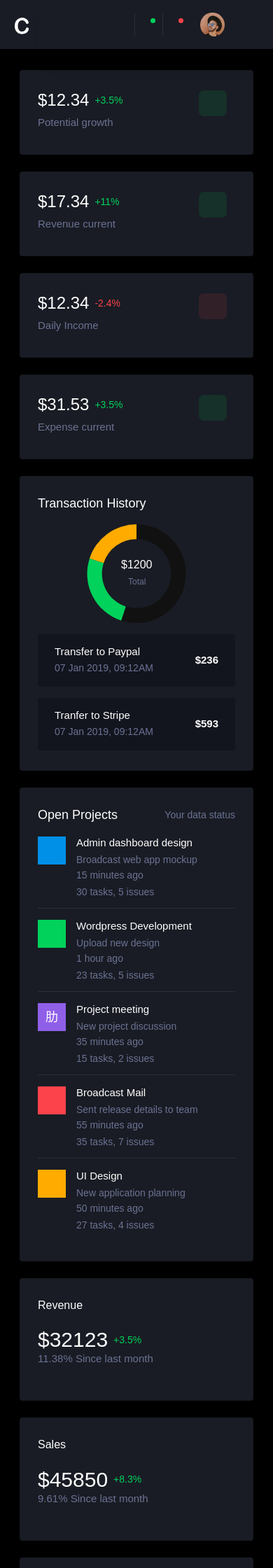
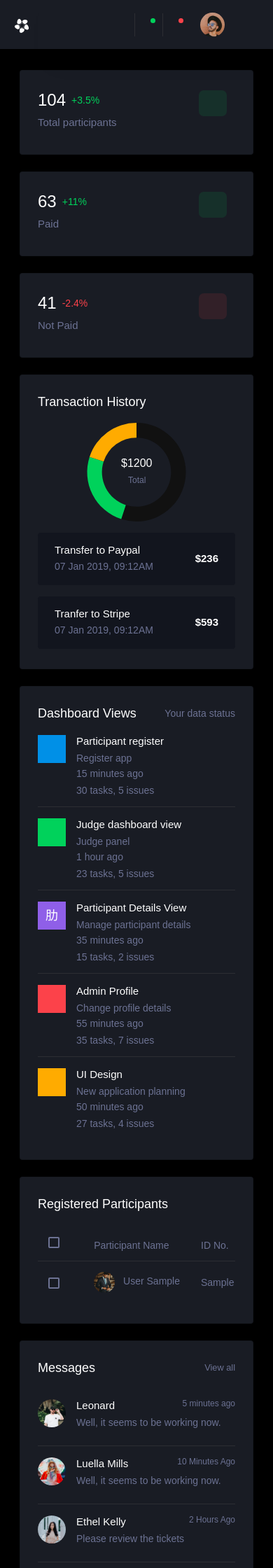
Before and after one commit to enoskyeza/toy_festival_app, a Django app: page / in a window 390 px wide. Shown: the top 2240 px of the page at 70% size. Run offline with Django 4.2, Linux system fonts and the light colour scheme; tables that the repository leaves empty hold one stand-in row (values such as "Sample post"); some libraries are stand-ins or nearby versions; some web fonts are replaced.

Commit message:
modified dashboard

```diff
--- a/tf_app/admin_dashboard/templates/admin_dashboard/dashboard.html
+++ b/tf_app/admin_dashboard/templates/admin_dashboard/dashboard.html
@@ -327,7 +327,7 @@
                 <a class="nav-link" id="profileDropdown" href="#" data-toggle="dropdown">
                   <div class="navbar-profile">
                     <img class="img-xs rounded-circle" src="{% static 'admin_dashboard/assets/images/faces/face15.jpg' %}" alt="">
-                    <p class="mb-0 d-none d-sm-block navbar-profile-name">Henry Klein</p>
+                    <p class="mb-0 d-none d-sm-block navbar-profile-name">Kagga Paul</p>
                     <i class="mdi mdi-menu-down d-none d-sm-block"></i>
                   </div>
                 </a>
@@ -369,13 +369,13 @@
         <div class="main-panel">
           <div class="content-wrapper">
             <div class="row">
-              <div class="col-xl-3 col-sm-6 grid-margin stretch-card">
+              <div class="col-xl-4 col-sm-6 grid-margin stretch-card">
                 <div class="card">
                   <div class="card-body">
                     <div class="row">
                       <div class="col-9">
                         <div class="d-flex align-items-center align-self-start">
-                          <h3 class="mb-0">$12.34</h3>
+                          <h3 class="mb-0">104</h3>
                           <p class="text-success ml-2 mb-0 font-weight-medium">+3.5%</p>
                         </div>
                       </div>
@@ -385,17 +385,17 @@
                         </div>
                       </div>
                     </div>
-                    <h6 class="text-muted font-weight-normal">Potential growth</h6>
+                    <h6 class="text-muted font-weight-normal">Total participants</h6>
                   </div>
                 </div>
               </div>
-              <div class="col-xl-3 col-sm-6 grid-margin stretch-card">
+              <div class="col-xl-4 col-sm-6 grid-margin stretch-card">
                 <div class="card">
                   <div class="card-body">
                     <div class="row">
                       <div class="col-9">
                         <div class="d-flex align-items-center align-self-start">
-                          <h3 class="mb-0">$17.34</h3>
+                          <h3 class="mb-0">63</h3>
                           <p class="text-success ml-2 mb-0 font-weight-medium">+11%</p>
                         </div>
                       </div>
@@ -405,17 +405,17 @@
                         </div>
                       </div>
                     </div>
-                    <h6 class="text-muted font-weight-normal">Revenue current</h6>
+                    <h6 class="text-muted font-weight-normal">Paid</h6>
                   </div>
                 </div>
               </div>
-              <div class="col-xl-3 col-sm-6 grid-margin stretch-card">
+              <div class="col-xl-4 col-sm-6 grid-margin stretch-card">
                 <div class="card">
                   <div class="card-body">
                     <div class="row">
                       <div class="col-9">
                         <div class="d-flex align-items-center align-self-start">
-                          <h3 class="mb-0">$12.34</h3>
+                          <h3 class="mb-0">41</h3>
                           <p class="text-danger ml-2 mb-0 font-weight-medium">-2.4%</p>
                         </div>
                       </div>
@@ -425,11 +425,11 @@
                         </div>
                       </div>
                     </div>
-                    <h6 class="text-muted font-weight-normal">Daily Income</h6>
+                    <h6 class="text-muted font-weight-normal">Not Paid</h6>
                   </div>
                 </div>
               </div>
-              <div class="col-xl-3 col-sm-6 grid-margin stretch-card">
+              {% comment %} <div class="col-xl-3 col-sm-6 grid-margin stretch-card">
                 <div class="card">
                   <div class="card-body">
                     <div class="row">
@@ -448,7 +448,7 @@
                     <h6 class="text-muted font-weight-normal">Expense current</h6>
                   </div>
                 </div>
-              </div>
+              </div> {% endcomment %}
             </div>
 
             <div class="row">
@@ -482,7 +482,7 @@
                 <div class="card">
                   <div class="card-body">
                     <div class="d-flex flex-row justify-content-between">
-                      <h4 class="card-title mb-1">Open Projects</h4>
+                      <h4 class="card-title mb-1">Dashboard Views</h4>
                       <p class="text-muted mb-1">Your data status</p>
                     </div>
                     <div class="row">
@@ -496,8 +496,8 @@
                             </div>
                             <div class="preview-item-content d-sm-flex flex-grow">
                               <div class="flex-grow">
-                                <h6 class="preview-subject">Admin dashboard design</h6>
-                                <p class="text-muted mb-0">Broadcast web app mockup</p>
+                                <h6 class="preview-subject">Participant register</h6>
+                                <p class="text-muted mb-0">Register app</p>
                               </div>
                               <div class="mr-auto text-sm-right pt-2 pt-sm-0">
                                 <p class="text-muted">15 minutes ago</p>
@@ -513,8 +513,8 @@
                             </div>
                             <div class="preview-item-content d-sm-flex flex-grow">
                               <div class="flex-grow">
-                                <h6 class="preview-subject">Wordpress Development</h6>
-                                <p class="text-muted mb-0">Upload new design</p>
+                                <h6 class="preview-subject">Judge dashboard view</h6>
+                                <p class="text-muted mb-0">Judge panel</p>
                               </div>
                               <div class="mr-auto text-sm-right pt-2 pt-sm-0">
                                 <p class="text-muted">1 hour ago</p>
@@ -530,8 +530,8 @@
                             </div>
                             <div class="preview-item-content d-sm-flex flex-grow">
                               <div class="flex-grow">
-                                <h6 class="preview-subject">Project meeting</h6>
-                                <p class="text-muted mb-0">New project discussion</p>
+                                <h6 class="preview-subject">Participant Details View</h6>
+                                <p class="text-muted mb-0">Manage participant details</p>
                               </div>
                               <div class="mr-auto text-sm-right pt-2 pt-sm-0">
                                 <p class="text-muted">35 minutes ago</p>
@@ -547,8 +547,8 @@
                             </div>
                             <div class="preview-item-content d-sm-flex flex-grow">
                               <div class="flex-grow">
-                                <h6 class="preview-subject">Broadcast Mail</h6>
-                                <p class="text-muted mb-0">Sent release details to team</p>
+                                <h6 class="preview-subject">Admin Profile</h6>
+                                <p class="text-muted mb-0">Change profile details</p>
                               </div>
                               <div class="mr-auto text-sm-right pt-2 pt-sm-0">
                                 <p class="text-muted">55 minutes ago</p>
@@ -581,7 +581,7 @@
               </div>
             </div>
 
-            <div class="row">
+            {% comment %} <div class="row">
               <div class="col-sm-4 grid-margin">
                 <div class="card">
                   <div class="card-body">
@@ -639,13 +639,13 @@
                   </div>
                 </div>
               </div>
-            </div>
+            </div> {% endcomment %}
 
             <div class="row ">
               <div class="col-12 grid-margin">
                 <div class="card">
                   <div class="card-body">
-                    <h4 class="card-title">Order Status</h4>
+                    <h4 class="card-title">Registered participants</h4>
                     <div class="table-responsive">
                       <table class="table">
                         <thead>
@@ -657,16 +657,17 @@
                                 </label>
                               </div>
                             </th>
-                            <th> Client Name </th>
-                            <th> Order No </th>
-                            <th> Product Cost </th>
-                            <th> Project </th>
+                            <th> Participant Name </th>
+                            <th> ID No. </th>
+                            <th> Age </th>
+                            <th> Parent </th>
                             <th> Payment Mode </th>
                             <th> Start Date </th>
                             <th> Payment Status </th>
                           </tr>
                         </thead>
                         <tbody>
+                          {% for child in students|slice:":10" %}
                           <tr>
                             <td>
                               <div class="form-check form-check-muted m-0">
@@ -675,20 +676,25 @@
                                 </label>
                               </div>
                             </td>
-                            <td>
-                              <img src="{% static 'admin_dashboard/assets/images/faces/face1.jpg' %}" alt="image" />
-                              <span class="pl-2">Henry Klein</span>
+                            <td id='image-el'>
+                              <img src="{% static 'admin_dashboard/assets/images/faces/face2.jpg' %}" alt="image" />
+                              <span class="pl-2">{{ child.last_name}} {{ child.first_name}}</span>
                             </td>
-                            <td> 02312 </td>
-                            <td> $14,500 </td>
-                            <td> Dashboard </td>
-                            <td> Credit card </td>
+                            <td> {{ child.identifier }} </td>
+                            <td> {{ child.age }} </td>
+                            <td> {{ child.parent }} </td>
+                            <td> {{ child.payment_status.pay_type }} </td>
                             <td> 04 Dec 2019 </td>
                             <td>
-                              <div class="badge badge-outline-success">Approved</div>
+                              {% if child.payment_status.pay_status == 'PAID' %}
+                                <div class="badge badge-outline-success">Paid</div>
+                              {% else %}
+                                <div class="badge badge-outline-warning">Pending</div>
+                              {% endif %}
                             </td>
                           </tr>
-                          <tr>
+                          {% endfor %}
+                          {% comment %} <tr>
                             <td>
                               <div class="form-check form-check-muted m-0">
                                 <label class="form-check-label">
@@ -771,7 +777,7 @@
                             <td>
                               <div class="badge badge-outline-success">Approved</div>
                             </td>
-                          </tr>
+                          </tr> {% endcomment %}
                         </tbody>
                       </table>
                     </div>
--- a/tf_app/admin_dashboard/views.py
+++ b/tf_app/admin_dashboard/views.py
@@ -1,5 +1,9 @@
 from django.shortcuts import render
 
+from register.models import Child
+
 # Create your views here.
+
 def index(request):
-    return render(request, "admin_dashboard/dashboard.html")
+    students = Child.objects.all()
+    return render(request, "admin_dashboard/dashboard.html", context={'students': students})
--- a/tf_app/register/models.py
+++ b/tf_app/register/models.py
@@ -8,7 +8,7 @@ from django.core.validators import EmailValidator, MinLengthValidator
 
 class Payment(models.Model):
     class PaymentType(models.TextChoices):
-        obile_money = "mm", ("MOBILE MONEY")
+        mobile_money = "Mobile Money", ("MOBILE MONEY")
         cash = 'cash', ("CASH")
 
     class PaymentStatus(models.TextChoices):
```
Also changed, not shown: tf_app/admin_dashboard/static/admin_dashboard/assets/images/logo-mini.svg, tf_app/admin_dashboard/static/admin_dashboard/assets/images/logo.svg.
